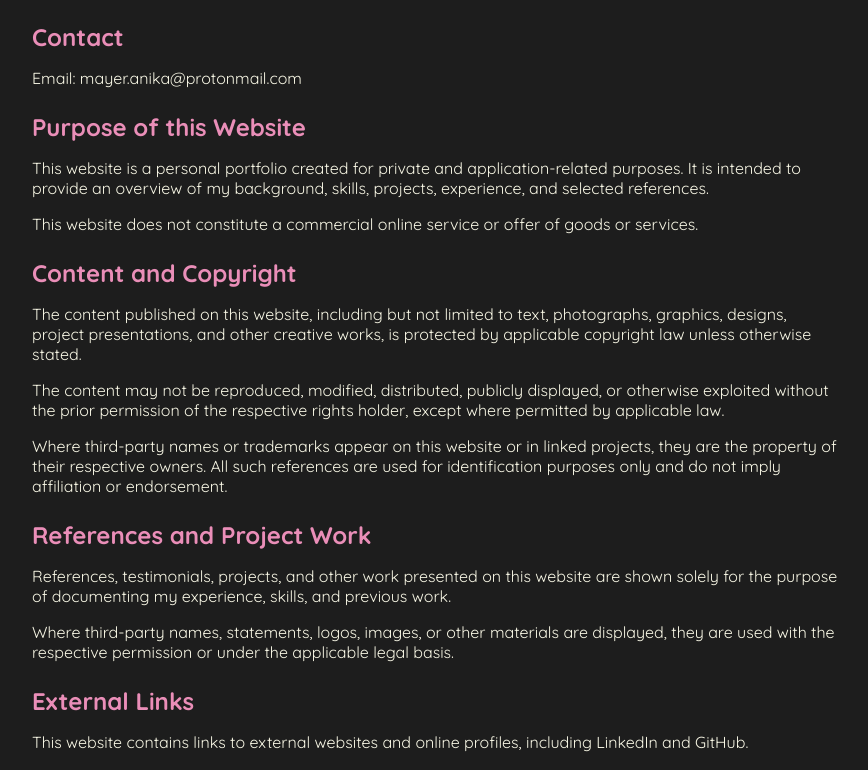
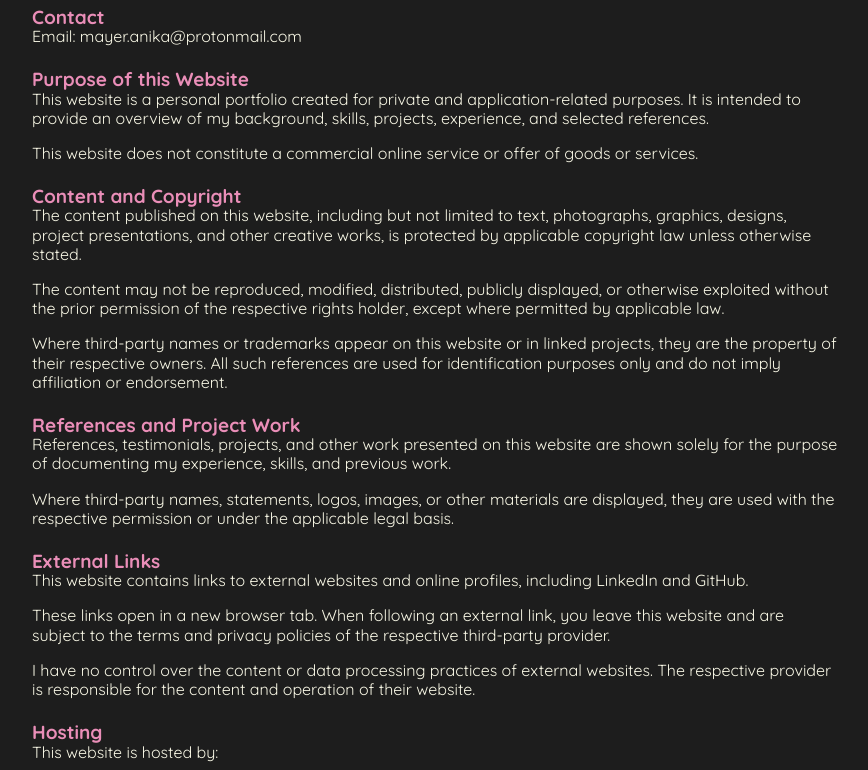
Before and after one commit to AnikaMayer/Portfolio, an Angular app: page /legal-notice in a window 1280 px wide. Shown: the part 408-1178 px from the top of the page, without its empty margins (168-1036 px from the left). Built offline with nearby package versions, Linux system fonts and the light colour scheme.

Commit message:
style: legal-notice added h3

```diff
--- a/src/app/pages/legal-notice/legal-notice.html
+++ b/src/app/pages/legal-notice/legal-notice.html
@@ -12,11 +12,11 @@
         </ul>
       </section>
       <section class="legal__section">
-        <h2>Contact</h2>
+        <h3>Contact</h3>
         <p>Email: <a href="mailto:mayer.anika@protonmail.com">mayer.anika@protonmail.com</a></p>
       </section>
       <section class="legal__section">
-        <h2>Purpose of this Website</h2>
+        <h3>Purpose of this Website</h3>
         <p>
           This website is a personal portfolio created for private and application-related purposes.
           It is intended to provide an overview of my background, skills, projects, experience, and
@@ -28,7 +28,7 @@
         </p>
       </section>
       <section class="legal__section">
-        <h2>Content and Copyright</h2>
+        <h3>Content and Copyright</h3>
         <p>
           The content published on this website, including but not limited to text, photographs,
           graphics, designs, project presentations, and other creative works, is protected by
@@ -46,7 +46,7 @@
         </p>
       </section>
       <section class="legal__section">
-        <h2>References and Project Work</h2>
+        <h3>References and Project Work</h3>
         <p>
           References, testimonials, projects, and other work presented on this website are shown
           solely for the purpose of documenting my experience, skills, and previous work.
@@ -57,7 +57,7 @@
         </p>
       </section>
       <section class="legal__section">
-        <h2>External Links</h2>
+        <h3>External Links</h3>
         <p>
           This website contains links to external websites and online profiles, including LinkedIn
           and GitHub.
@@ -73,7 +73,7 @@
         </p>
       </section>
       <section class="legal__section">
-        <h2>Hosting</h2>
+        <h3>Hosting</h3>
         <p>This website is hosted by:</p>
         <ul>
           <li>[Hosting Provider]</li>
@@ -86,7 +86,7 @@
         </p>
       </section>
       <section class="legal__section">
-        <h2>Responsible Person</h2>
+        <h3>Responsible Person</h3>
         <p>Responsible for the content of this website pursuant to applicable German law:</p>
         <ul>
           <li>Anika Mayer</li>
--- a/src/app/pages/legal-notice/legal-notice.scss
+++ b/src/app/pages/legal-notice/legal-notice.scss
@@ -28,6 +28,10 @@ main {
       font-size: 72px;
       line-height: 100%;
       margin-bottom: 24px;
+
+      @include mobile {
+        font-size: 40px;
+      }
     }
   }
 
@@ -35,6 +39,7 @@ main {
     display: flex;
     flex-direction: column;
     gap: 16px;
+    line-height: 120%;
 
     h2 {
       font-weight: 700;
@@ -42,6 +47,13 @@ main {
       font-size: 24px;
     }
 
+    h3 {
+      font-weight: 700;
+      color: $highlightMedium;
+      font-size: 19px;
+      margin-bottom: -16px;
+    }
+
     a:hover {
       color: $highlightLight;
     }
```
